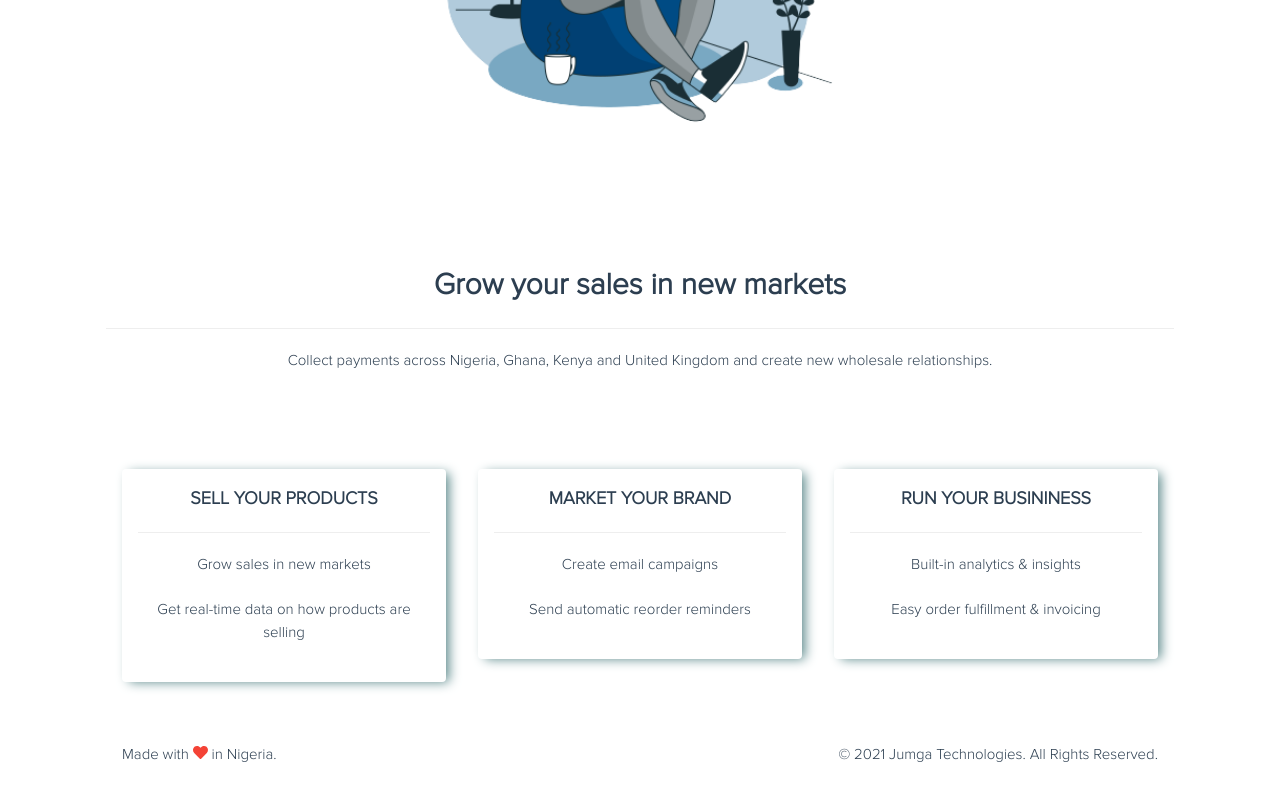
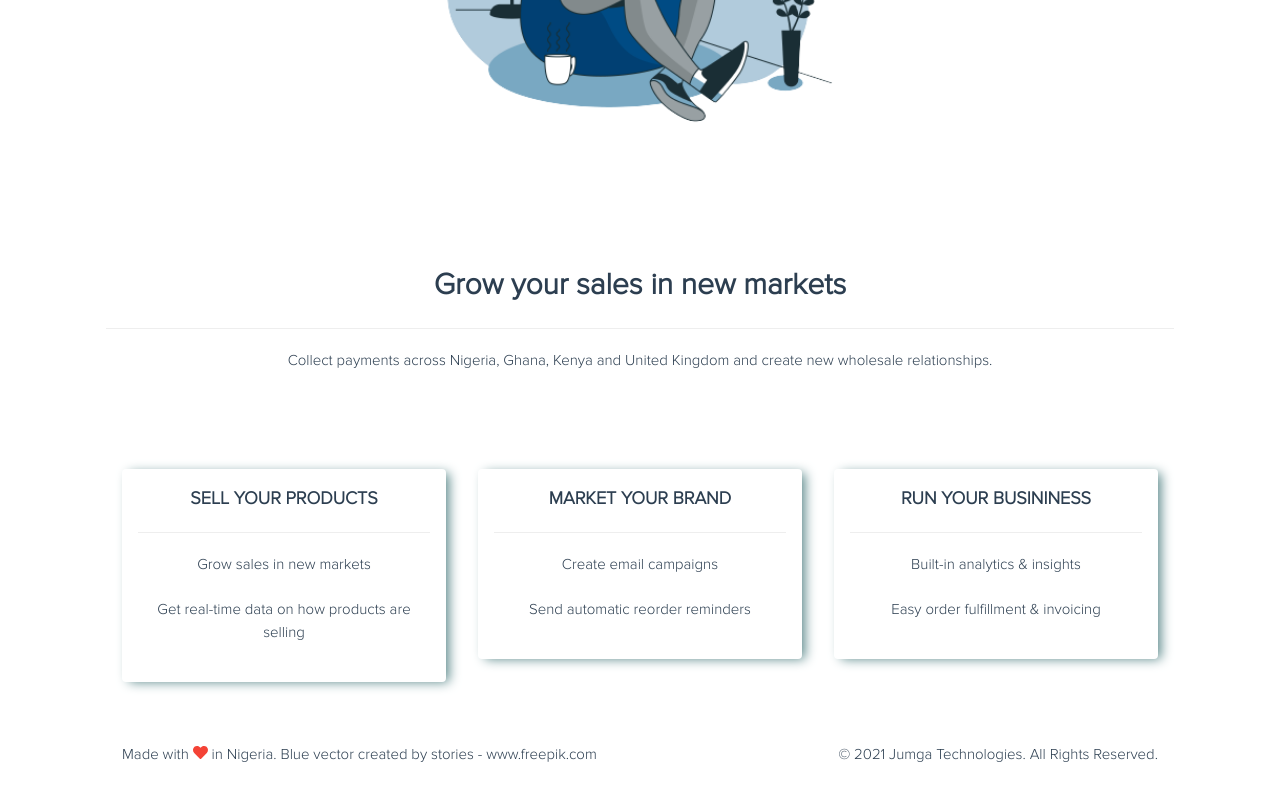
Before and after one commit to kingkenway/jumga-frontend, a Vue app: page / in a window 1280 px wide. Shown: the part 755-1555 px from the top of the page. Built offline with nearby package versions, Linux system fonts and the light colour scheme; no server answers; a small style sheet from the web is missing; what vue-contenteditable, vue-flutterwave, vue-izitoast would draw is missing.

Commit message:
Added illustration credit

```diff
--- a/src/views/Home.vue
+++ b/src/views/Home.vue
@@ -84,7 +84,7 @@
       <div class="w3-row">
 
         <div class="w3-col l6 m6 s12 footer-a">
-          Made with <i class="fa fa-heart w3-text-red"></i> in Nigeria.
+          Made with <i class="fa fa-heart w3-text-red"></i> in Nigeria. <a href='https://www.freepik.com/vectors/blue'>Blue vector created by stories - www.freepik.com</a>
         </div>
 
         <div class="w3-col l6 m6 s12 footer-b">
```
